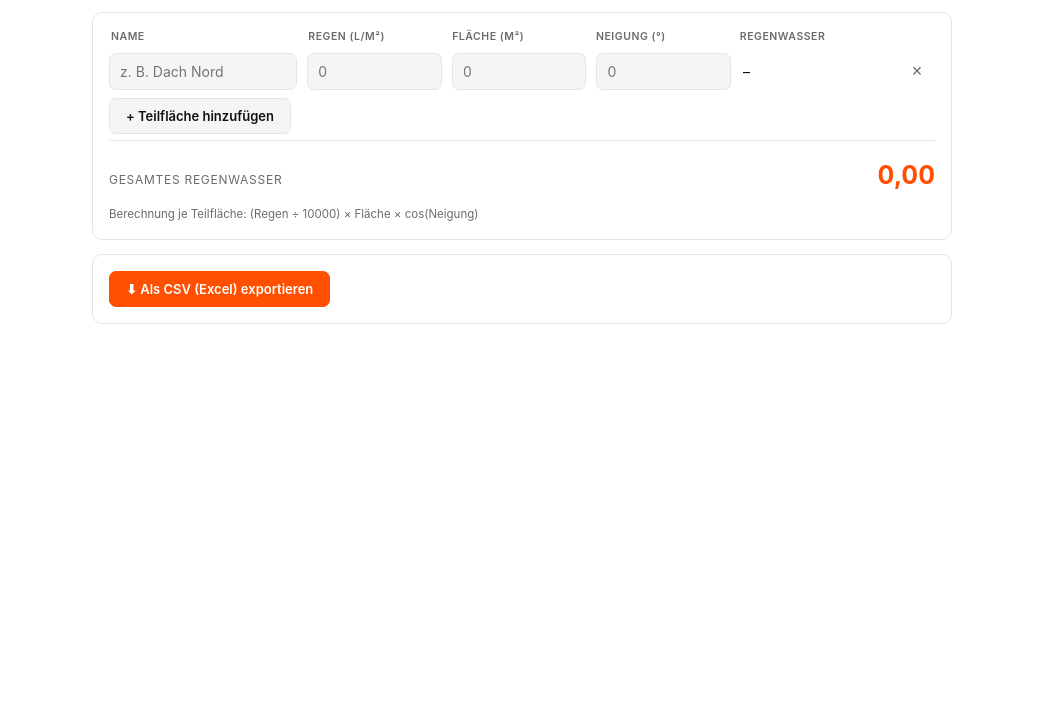
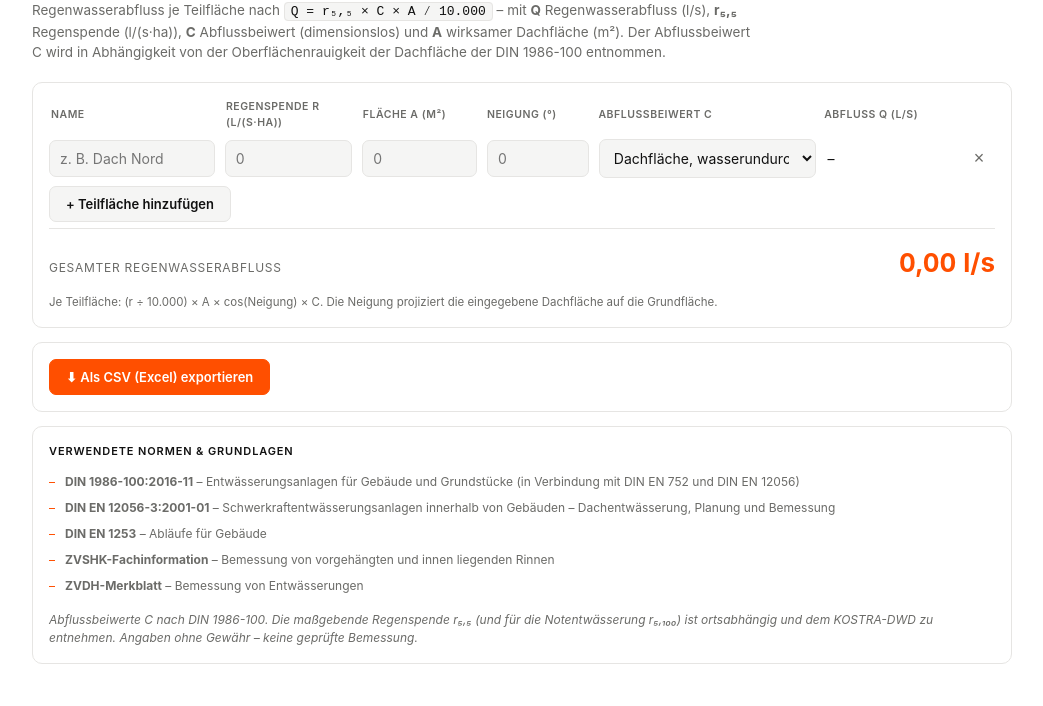
Before and after one commit to dtngx/framework, a plain HTML site: page tools/regenwasser-rechner/index.html in a window 1280 px wide. Shown: the part 105-811 px from the top of the page, without its empty margins (118-1161 px from the left). Drawn offline with Linux system fonts and the light colour scheme.

Commit message:
Regenwasser-Rechner v1.1: Abflussbeiwert C + Normenhinweis
Angelehnt an BMI-Fachwissen Flachdachentwässerung:
- Formel/Begriffe übernommen: Q = r5,5 × C × A / 10.000 (Regenwasserabfluss)
- Abflussbeiwert C als Spalte mit Vorauswahl (DIN 1986-100: Dachfläche 1,0 /
  Kiesdach 0,5 / Gründach extensiv 0,5 bzw. 0,3 / intensiv 0,3) + Eigener Wert
- Neigungs-Projektion bleibt erhalten: (r/10000)·A·cos(Neigung)·C
- Normenhinweis unten (DIN 1986-100, DIN EN 12056-3, DIN EN 1253, ZVSHK, ZVDH)
  + Hinweis auf KOSTRA-DWD für die Regenspende
- CSV-Spalten an die neue Terminologie angepasst

Co-Authored-By: Claude Opus 4.8 <noreply@anthropic.com>

```diff
--- a/tools/regenwasser-rechner/index.html
+++ b/tools/regenwasser-rechner/index.html
@@ -21,31 +21,35 @@
       background: var(--bg); color: var(--text); line-height: 1.5; padding: 28px;
       -webkit-font-smoothing: antialiased;
     }
-    .wrap { max-width: 860px; margin: 0 auto; }
+    .wrap { max-width: 980px; margin: 0 auto; }
     a.back { color: var(--muted); text-decoration: none; font-size: 13px; }
     a.back:hover { color: var(--accent); }
-    .head { display: flex; align-items: baseline; gap: 12px; margin: 12px 0 20px; flex-wrap: wrap; }
+    .head { display: flex; align-items: baseline; gap: 12px; margin: 12px 0 8px; flex-wrap: wrap; }
     .head h1 { font-size: 22px; font-weight: 700; letter-spacing: .02em; text-transform: uppercase; }
     .head h1 .accent { color: var(--accent); }
     .ver { font-size: 11px; color: var(--accent); border: 1px solid color-mix(in srgb, var(--accent) 40%, var(--border)); border-radius: 4px; padding: 1px 6px; }
     .head .sub { font-size: 11px; color: var(--muted); margin-left: auto; text-transform: uppercase; letter-spacing: .04em; }
+    .lead { color: var(--muted); font-size: 13.5px; margin-bottom: 20px; max-width: 720px; }
+    .lead code { background: var(--panel2); border: 1px solid var(--border); border-radius: 4px; padding: 1px 6px; color: var(--text); font-size: 13px; }
 
     .panel { background: var(--panel); border: 1px solid var(--border); border-radius: 10px; padding: 16px; margin-bottom: 14px; }
 
+    .cols, .row {
+      display: grid;
+      grid-template-columns: 1.3fr 1fr 0.9fr 0.8fr 1.7fr 1fr 32px;
+      gap: 10px; align-items: center;
+    }
     .cols {
-      display: grid; grid-template-columns: 1.4fr 1fr 1fr 1fr 1.1fr 36px; gap: 10px;
       font-size: 10.5px; text-transform: uppercase; letter-spacing: .05em; color: var(--muted);
       padding: 0 2px 8px; font-weight: 600;
     }
-    .row {
-      display: grid; grid-template-columns: 1.4fr 1fr 1fr 1fr 1.1fr 36px; gap: 10px;
-      align-items: center; margin-bottom: 8px;
-    }
-    input {
+    .row { margin-bottom: 8px; }
+    input, select {
       width: 100%; background: var(--panel2); border: 1px solid var(--border); color: var(--text);
       padding: 9px 10px; border-radius: 7px; font-family: inherit; font-size: 14px; outline: none;
     }
-    input:focus { border-color: var(--accent); }
+    input:focus, select:focus { border-color: var(--accent); }
+    .ccell { display: flex; flex-direction: column; gap: 6px; }
     .result { font-size: 14px; font-variant-numeric: tabular-nums; padding-left: 2px; }
     .result.bad { color: var(--err); font-size: 12px; }
     .btn {
@@ -55,7 +59,7 @@
     .btn:hover { border-color: var(--accent); color: var(--accent); }
     .btn.primary { background: var(--accent); border-color: var(--accent); color: #fff; }
     .btn.primary:hover { color: #fff; filter: brightness(1.05); }
-    .btn-x { background: none; border: 0; color: var(--muted); cursor: pointer; font-size: 18px; line-height: 1; }
+    .btn-x { background: none; border: 0; color: var(--muted); cursor: pointer; font-size: 18px; line-height: 1; padding: 0; }
     .btn-x:hover { color: var(--err); }
     .actions { display: flex; gap: 10px; flex-wrap: wrap; align-items: center; }
     .total {
@@ -65,9 +69,18 @@
     .total .lbl { font-size: 12px; text-transform: uppercase; letter-spacing: .06em; color: var(--muted); }
     .total .val { font-size: 26px; font-weight: 700; color: var(--accent); font-variant-numeric: tabular-nums; }
     .formula { font-size: 11.5px; color: var(--muted); margin-top: 12px; }
-    @media (max-width: 680px) {
+
+    .norms { font-size: 12px; color: var(--muted); }
+    .norms h2 { font-size: 11px; text-transform: uppercase; letter-spacing: .08em; color: var(--text); margin-bottom: 10px; font-weight: 600; }
+    .norms ul { list-style: none; }
+    .norms li { padding: 4px 0 4px 16px; position: relative; }
+    .norms li::before { content: "–"; position: absolute; left: 0; color: var(--accent); }
+    .norms .disc { margin-top: 12px; font-style: italic; }
+
+    @media (max-width: 760px) {
       .cols { display: none; }
       .row { grid-template-columns: 1fr 1fr; }
+      .row .ccell { grid-column: 1 / 3; }
       .row .result { grid-column: 1 / 2; }
       .row .btn-x { grid-column: 2 / 3; justify-self: end; }
     }
@@ -78,57 +91,91 @@
     <a class="back" href="/">← Zurück zum Werkzeugkasten</a>
     <div class="head">
       <h1>Regenwasser<span class="accent">-Rechner</span></h1>
-      <span class="ver">v1.0</span>
-      <span class="sub">Teilflächen · Regenmenge · Neigung</span>
+      <span class="ver">v1.1</span>
+      <span class="sub">Flachdachentwässerung · DIN 1986-100</span>
     </div>
+    <p class="lead">
+      Regenwasserabfluss je Teilfläche nach <code>Q = r₅,₅ × C × A ⁄ 10.000</code> –
+      mit <strong>Q</strong> Regenwasserabfluss (l/s), <strong>r₅,₅</strong> Regenspende (l/(s·ha)),
+      <strong>C</strong> Abflussbeiwert (dimensionslos) und <strong>A</strong> wirksamer Dachfläche (m²).
+      Der Abflussbeiwert C wird in Abhängigkeit von der Oberflächenrauigkeit der Dachfläche der DIN 1986-100 entnommen.
+    </p>
 
     <div class="panel">
       <div class="cols">
-        <span>Name</span><span>Regen (l/m²)</span><span>Fläche (m²)</span><span>Neigung (°)</span><span>Regenwasser</span><span></span>
+        <span>Name</span>
+        <span>Regenspende r (l/(s·ha))</span>
+        <span>Fläche A (m²)</span>
+        <span>Neigung (°)</span>
+        <span>Abflussbeiwert C</span>
+        <span>Abfluss Q (l/s)</span>
+        <span></span>
       </div>
       <div id="rows"></div>
       <div class="actions" style="margin-top:6px;">
         <button class="btn" id="add">+ Teilfläche hinzufügen</button>
       </div>
       <div class="total">
-        <span class="lbl">Gesamtes Regenwasser</span>
-        <span class="val" id="total">0,00</span>
+        <span class="lbl">Gesamter Regenwasserabfluss</span>
+        <span class="val" id="total">0,00 l/s</span>
       </div>
-      <p class="formula">Berechnung je Teilfläche: (Regen ÷ 10000) × Fläche × cos(Neigung)</p>
+      <p class="formula">Je Teilfläche: (r ÷ 10.000) × A × cos(Neigung) × C. Die Neigung projiziert die eingegebene Dachfläche auf die Grundfläche.</p>
     </div>
 
     <div class="panel actions">
       <button class="btn primary" id="export">⬇ Als CSV (Excel) exportieren</button>
       <span class="formula" id="hint" style="margin:0;"></span>
     </div>
+
+    <div class="panel norms">
+      <h2>Verwendete Normen &amp; Grundlagen</h2>
+      <ul>
+        <li><strong>DIN 1986-100:2016-11</strong> – Entwässerungsanlagen für Gebäude und Grundstücke (in Verbindung mit DIN EN 752 und DIN EN 12056)</li>
+        <li><strong>DIN EN 12056-3:2001-01</strong> – Schwerkraftentwässerungsanlagen innerhalb von Gebäuden – Dachentwässerung, Planung und Bemessung</li>
+        <li><strong>DIN EN 1253</strong> – Abläufe für Gebäude</li>
+        <li><strong>ZVSHK-Fachinformation</strong> – Bemessung von vorgehängten und innen liegenden Rinnen</li>
+        <li><strong>ZVDH-Merkblatt</strong> – Bemessung von Entwässerungen</li>
+      </ul>
+      <p class="disc">Abflussbeiwerte C nach DIN 1986-100. Die maßgebende Regenspende r₅,₅ (und für die Notentwässerung r₅,₁₀₀) ist ortsabhängig und dem KOSTRA-DWD zu entnehmen. Angaben ohne Gewähr – keine geprüfte Bemessung.</p>
+    </div>
   </div>
 
   <script>
   'use strict';
 
+  // Abflussbeiwerte C nach DIN 1986-100
+  const C_PRESETS = [
+    { label: 'Dachfläche, wasserundurchlässig', c: 1.0 },
+    { label: 'Kiesdach', c: 0.5 },
+    { label: 'Gründach – Extensiv < 10 cm', c: 0.5 },
+    { label: 'Gründach – Extensiv ≥ 10 cm', c: 0.3 },
+    { label: 'Gründach – Intensivbegrünung', c: 0.3 },
+  ];
+
   const rowsEl = document.getElementById('rows');
   const totalEl = document.getElementById('total');
-  let rows = []; // { el, name, l, A, alpha, resultEl }
+  let rows = [];
 
-  // Komma- oder Punkt-Dezimal einlesen; NaN wenn ungültig
   function parseNum(v) {
     const s = String(v).trim().replace(',', '.');
     if (s === '') return NaN;
     const n = parseFloat(s);
     return Number.isNaN(n) ? NaN : n;
   }
-
-  // Deutsches Zahlenformat für Anzeige/Export
   const fmt = (n, dec = 2) => n.toLocaleString('de-DE', { minimumFractionDigits: dec, maximumFractionDigits: dec });
 
-  // Ergebnis einer Teilfläche – exakt wie im Original: (l/10000)*A*cos(alpha)
+  // C aus Auswahl bzw. eigenem Wert
+  function getC(r) {
+    if (r.csel.value === 'custom') return parseNum(r.cnum.value);
+    return parseFloat(r.csel.value);
+  }
+
+  // Q = (r/10000) * A * cos(Neigung) * C
   function computeRow(r) {
-    const l = parseNum(r.l.value), A = parseNum(r.A.value), alpha = parseNum(r.alpha.value);
-    if (Number.isNaN(l) || Number.isNaN(A) || Number.isNaN(alpha)) {
-      return { valid: false };
-    }
-    const res = (l / 10000) * A * Math.cos(alpha * Math.PI / 180);
-    return { valid: true, name: r.name.value.trim(), l, A, alpha, res };
+    const rSpende = parseNum(r.r.value), A = parseNum(r.A.value), alpha = parseNum(r.alpha.value), C = getC(r);
+    if ([rSpende, A, alpha, C].some(Number.isNaN)) return { valid: false };
+    const q = (rSpende / 10000) * A * Math.cos(alpha * Math.PI / 180) * C;
+    return { valid: true, name: r.name.value.trim(), r: rSpende, A, alpha, C, q };
   }
 
   function recompute() {
@@ -136,17 +183,22 @@
     for (const r of rows) {
       const c = computeRow(r);
       if (c.valid) {
-        r.resultEl.textContent = fmt(c.res);
+        r.resultEl.textContent = fmt(c.q);
         r.resultEl.className = 'result';
-        total += c.res;
+        total += c.q;
       } else {
-        // nur meckern, wenn überhaupt etwas eingegeben wurde
-        const anyInput = [r.l, r.A, r.alpha].some(i => i.value.trim() !== '');
+        const anyInput = [r.r, r.A, r.alpha].some(i => i.value.trim() !== '');
         r.resultEl.textContent = anyInput ? 'Ungültige Eingabe' : '–';
         r.resultEl.className = anyInput ? 'result bad' : 'result';
       }
     }
-    totalEl.textContent = fmt(total);
+    totalEl.textContent = fmt(total) + ' l/s';
+  }
+
+  function buildCOptions() {
+    let opts = C_PRESETS.map(p => `<option value="${p.c}">${p.label} (C = ${fmt(p.c)})</option>`).join('');
+    opts += `<option value="custom">Eigener Wert…</option>`;
+    return opts;
   }
 
   function addRow(preset = {}) {
@@ -157,16 +209,31 @@
       <input type="text" inputmode="decimal" placeholder="0" />
       <input type="text" inputmode="decimal" placeholder="0" />
       <input type="text" inputmode="decimal" placeholder="0" />
+      <div class="ccell">
+        <select>${buildCOptions()}</select>
+        <input class="cnum" type="text" inputmode="decimal" placeholder="C-Wert eingeben" hidden />
+      </div>
       <span class="result">–</span>
       <button class="btn-x" title="Entfernen">×</button>
     `;
-    const [name, l, A, alpha] = el.querySelectorAll('input');
+    const [nameI, rI, aI, alphaI] = el.querySelectorAll(':scope > input');
+    const csel = el.querySelector('select');
+    const cnum = el.querySelector('.cnum');
     const resultEl = el.querySelector('.result');
-    name.value = preset.name || '';
-    l.value = preset.l || ''; A.value = preset.A || ''; alpha.value = preset.alpha || '';
 
-    const r = { el, name, l, A, alpha, resultEl };
-    [name, l, A, alpha].forEach(i => i.addEventListener('input', recompute));
+    nameI.value = preset.name || '';
+    rI.value = preset.r || '';
+    aI.value = preset.A || '';
+    alphaI.value = preset.alpha || '';
+
+    const r = { el, name: nameI, r: rI, A: aI, alpha: alphaI, csel, cnum, resultEl };
+
+    [nameI, rI, aI, alphaI, cnum].forEach(i => i.addEventListener('input', recompute));
+    csel.addEventListener('change', () => {
+      cnum.hidden = csel.value !== 'custom';
+      if (!cnum.hidden) cnum.focus();
+      recompute();
+    });
     el.querySelector('.btn-x').addEventListener('click', () => {
       rows = rows.filter(x => x !== r);
       el.remove();
@@ -178,7 +245,11 @@
     recompute();
   }
 
-  // ---------- CSV-Export (Semikolon + BOM, öffnet direkt in Excel) ----------
+  // ---------- CSV-Export ----------
+  function csv(v) {
+    const s = String(v);
+    return /[;"\n]/.test(s) ? '"' + s.replace(/"/g, '""') + '"' : s;
+  }
   function exportCsv() {
     const valid = rows.map(computeRow).filter(c => c.valid);
     if (valid.length === 0) {
@@ -187,33 +258,27 @@
     }
     const sep = ';';
     const lines = [];
-    lines.push(['Name', 'Regenmenge (l/m²)', 'Fläche (m²)', 'Neigung (Grad)', 'Regenwasser'].join(sep));
+    lines.push(['Name', 'Regenspende r (l/(s·ha))', 'Fläche A (m²)', 'Neigung (Grad)', 'Abflussbeiwert C', 'Abfluss Q (l/s)'].join(sep));
     let total = 0;
     for (const c of valid) {
-      total += c.res;
-      lines.push([csv(c.name), fmt(c.l), fmt(c.A), fmt(c.alpha), fmt(c.res)].join(sep));
+      total += c.q;
+      lines.push([csv(c.name), fmt(c.r), fmt(c.A), fmt(c.alpha), fmt(c.C), fmt(c.q)].join(sep));
     }
-    lines.push(['Gesamt', '', '', '', fmt(total)].join(sep));
+    lines.push(['Gesamt', '', '', '', '', fmt(total)].join(sep));
 
-    const content = '﻿' + lines.join('\r\n'); // BOM für Umlaute in Excel
+    const content = '﻿' + lines.join('\r\n');
     const blob = new Blob([content], { type: 'text/csv;charset=utf-8' });
     const url = URL.createObjectURL(blob);
     const a = document.createElement('a');
-    a.href = url; a.download = 'Regenwasser.csv';
+    a.href = url; a.download = 'Regenwasserabfluss.csv';
     document.body.appendChild(a); a.click(); a.remove();
     URL.revokeObjectURL(url);
     document.getElementById('hint').textContent = `${valid.length} Teilfläche(n) exportiert.`;
-  }
-  // Felder mit Sonderzeichen für CSV absichern
-  function csv(v) {
-    const s = String(v);
-    return /[;"\n]/.test(s) ? '"' + s.replace(/"/g, '""') + '"' : s;
   }
 
   document.getElementById('add').addEventListener('click', () => addRow());
   document.getElementById('export').addEventListener('click', exportCsv);
 
-  // Start mit einer Teilfläche (wie im Original)
   addRow();
   </script>
 </body>
--- a/tools/regenwasser-rechner/tool.json
+++ b/tools/regenwasser-rechner/tool.json
@@ -1,11 +1,11 @@
 {
   "name": "Regenwasser-Rechner",
-  "description": "Regenwassermengen über mehrere Teilflächen ermitteln – Regenmenge, Fläche und Neigung je Teilfläche, mit Summe und CSV-Export für Excel.",
+  "description": "Regenwasserabfluss je Teilfläche nach DIN 1986-100: Regenspende r, wirksame Dachfläche, Neigung und Abflussbeiwert C (mit Vorauswahl). Summe und CSV-Export für Excel.",
   "category": "Berechnung",
   "icon": "🌧️",
   "type": "page",
   "entry": "index.html",
-  "version": "1.0",
-  "tags": ["Regenwasser", "Entwässerung", "Dachfläche"],
+  "version": "1.1",
+  "tags": ["Regenwasser", "Entwässerung", "Flachdach", "DIN 1986-100"],
   "author": "KEKS ARCHITEKTEN"
 }
```
Also changed, not shown: 1 other file.
